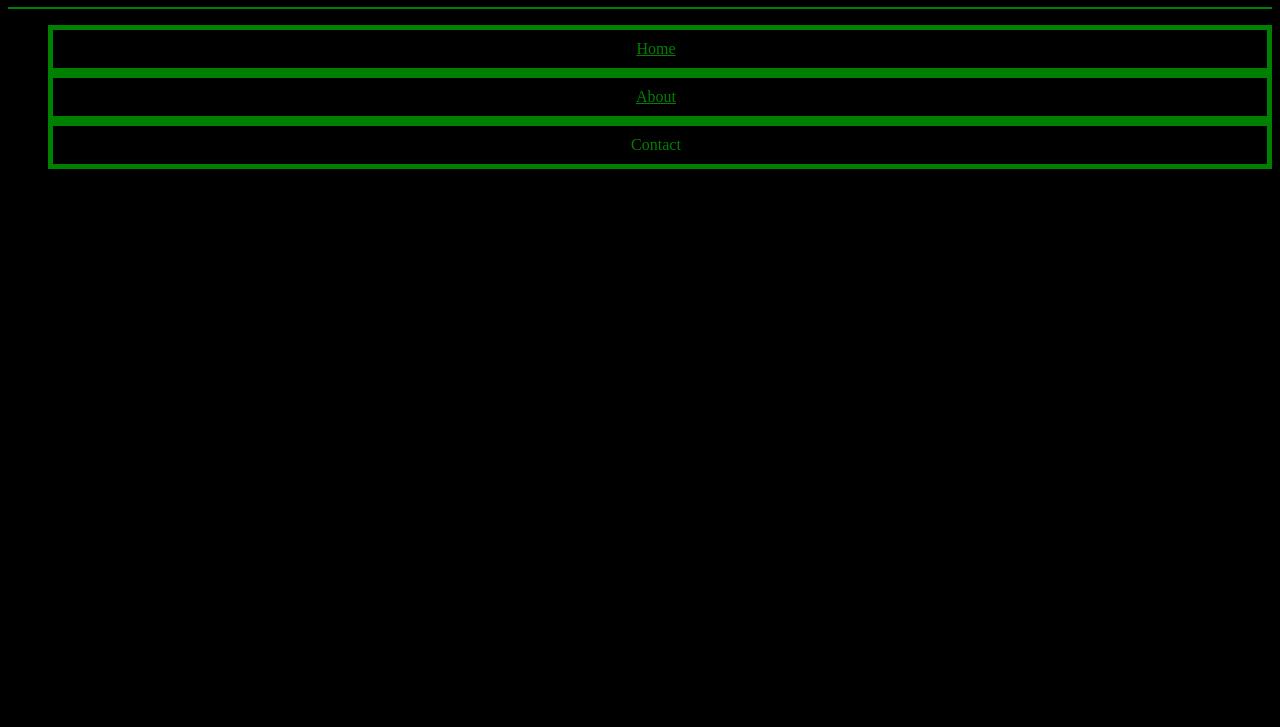
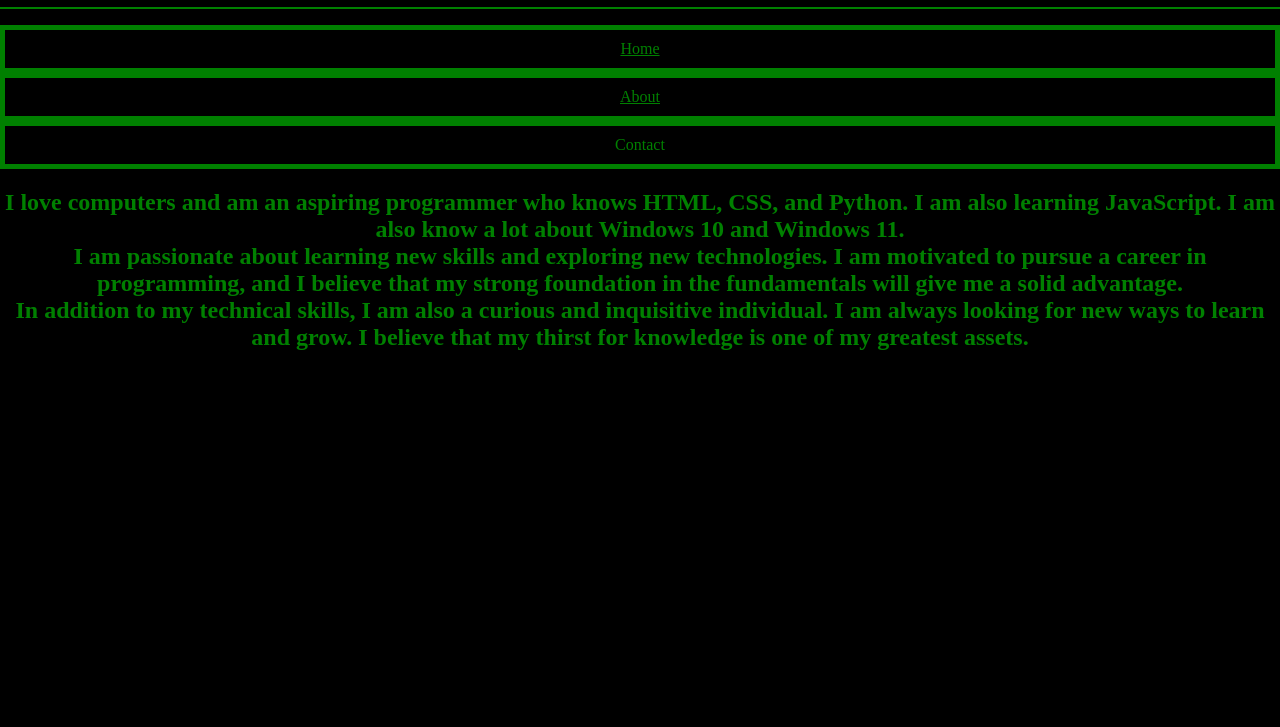
Before and after one commit to Dillon-The-Geek/web, a plain HTML site: page about.html in a window 1280 px wide. Shown: the part 73-800 px from the top of the page. Drawn offline with Linux system fonts and the light colour scheme.

Commit message:
Improved

```diff
--- a/about.html
+++ b/about.html
@@ -6,6 +6,7 @@
         <title>About</title>
         <link rel="stylesheet" href="styles.css">
         <meta name="viewport" content="width=device-width, initial-scale=1.0">
+        <link rel="icon" type="image/x-icon" href="Dillon.png">
     </head>
 
     <body bgcolor = "black">
@@ -23,7 +24,13 @@
         </ul>
 
         </div>
+        <center><h2>
 
+            I love computers and am an aspiring programmer who knows HTML, CSS, and Python. I am also learning JavaScript. I am also know a lot about Windows 10 and Windows 11.<br>
+
+            I am passionate about learning new skills and exploring new technologies. I am motivated to pursue a career in programming, and I believe that my strong foundation in the fundamentals will give me a solid advantage.<br>
+
+            In addition to my technical skills, I am also a curious and inquisitive individual. I am always looking for new ways to learn and grow. I believe that my thirst for knowledge is one of my greatest assets.</h2></center>
     </body>
 
 
--- a/styles.css
+++ b/styles.css
@@ -1,13 +1,22 @@
 body {
 
 color: green;
+border: 0px;
+margin: 0px;
+
+}
+
+.navbar ul{
+
+padding: 0px;
 
 }
 
 .navbar li{
 padding: 10px;
 list-style: none;
-padding-left: 2px;
+padding-left: 0px;
+padding-right: 0px;
 border: 5px;
 border-color: green;
 border-style: solid;
```
Also changed, not shown: index.html (+9 -2 lines), Dillon.png (added).
